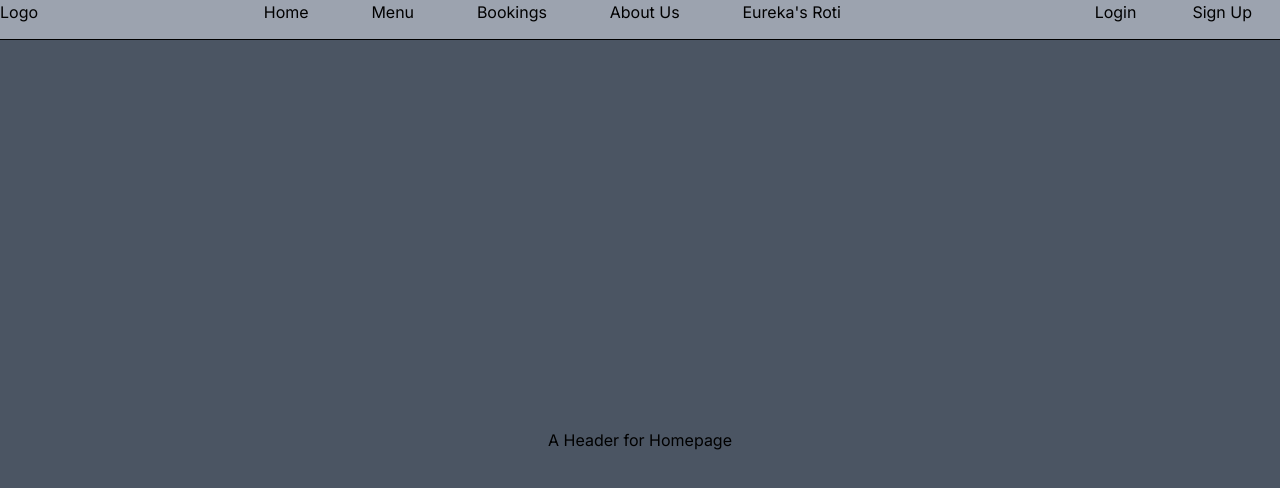
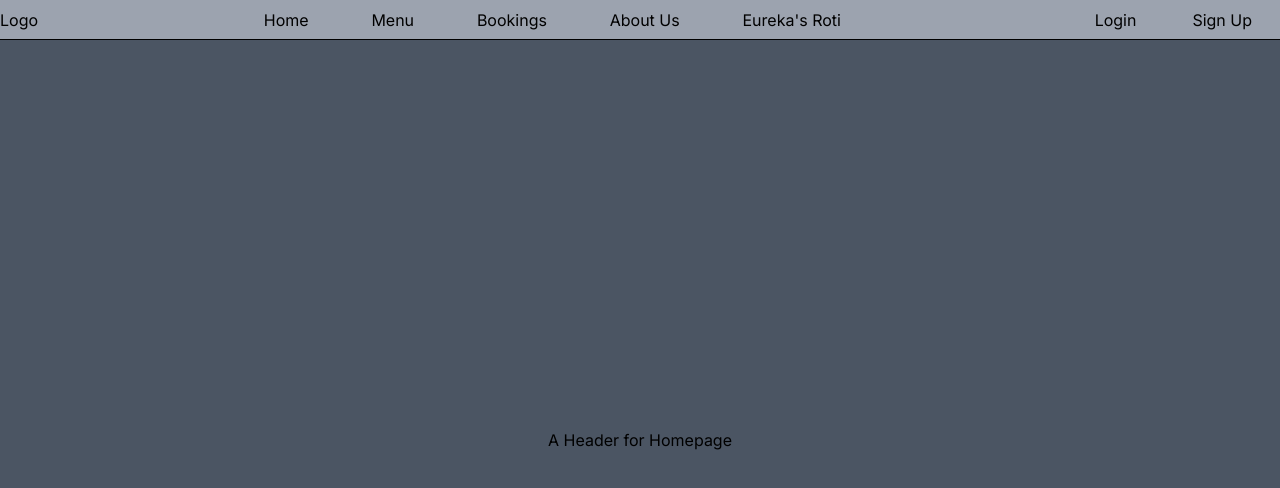
Before and after one commit to MJPitkin/mocktail-bar, a Next.js app: page / in a window 1280 px wide. Shown: the top 488 px of the page. Built offline with nearby package versions, Linux system fonts and the light colour scheme.

Commit message:
further navbar alterations (alignment, border)

```diff
--- a/components/Navbar.js
+++ b/components/Navbar.js
@@ -3,7 +3,7 @@ import React from 'react'
 
 export default function Navbar() {
   return (
-    <div className='w-full h-10 bg-gray-400 flex justify-between border-solid border-black border-b-[1px]'>
+    <div className='w-full h-10 bg-gray-400 flex justify-between border-solid border-black border-b-[1px] items-center'>
       <h1>Logo</h1>
         <div className='w-1/2 flex justify-around'>
 
```
